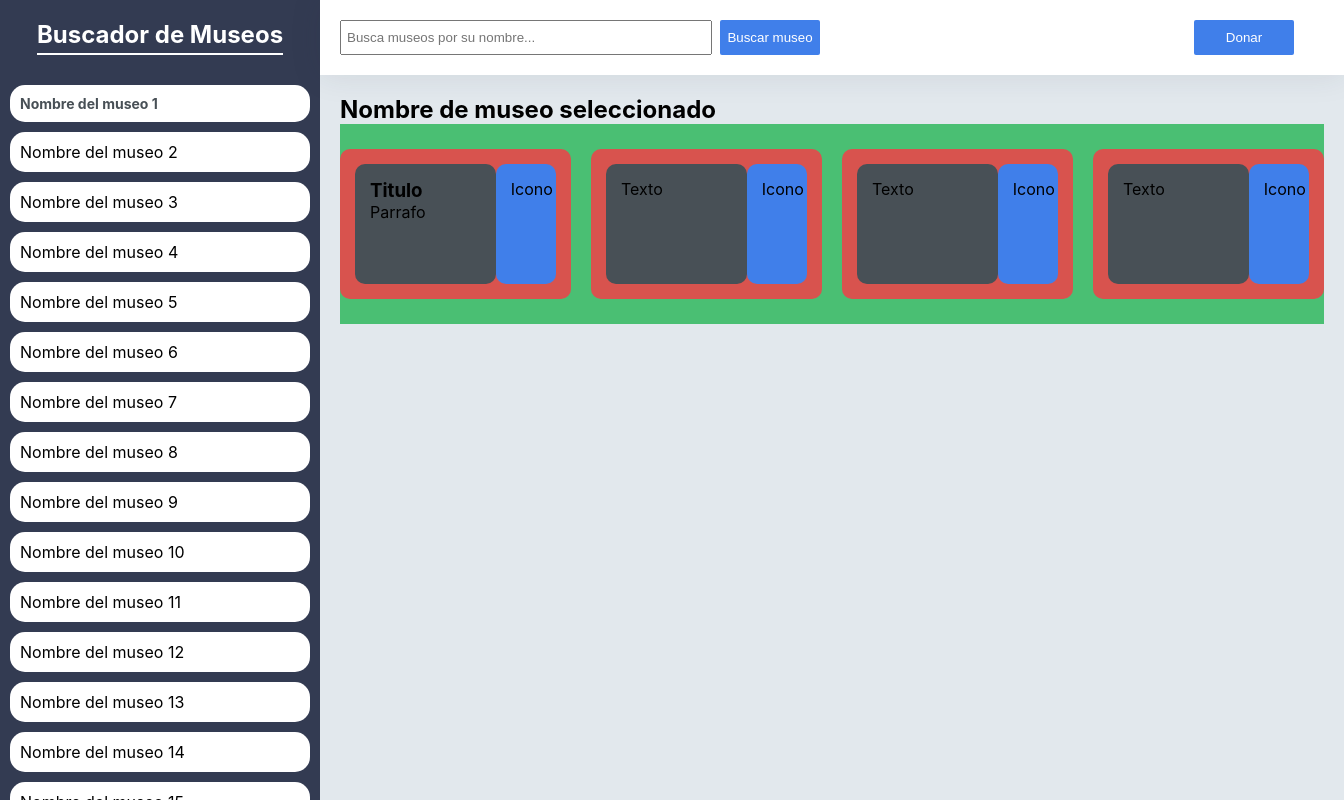
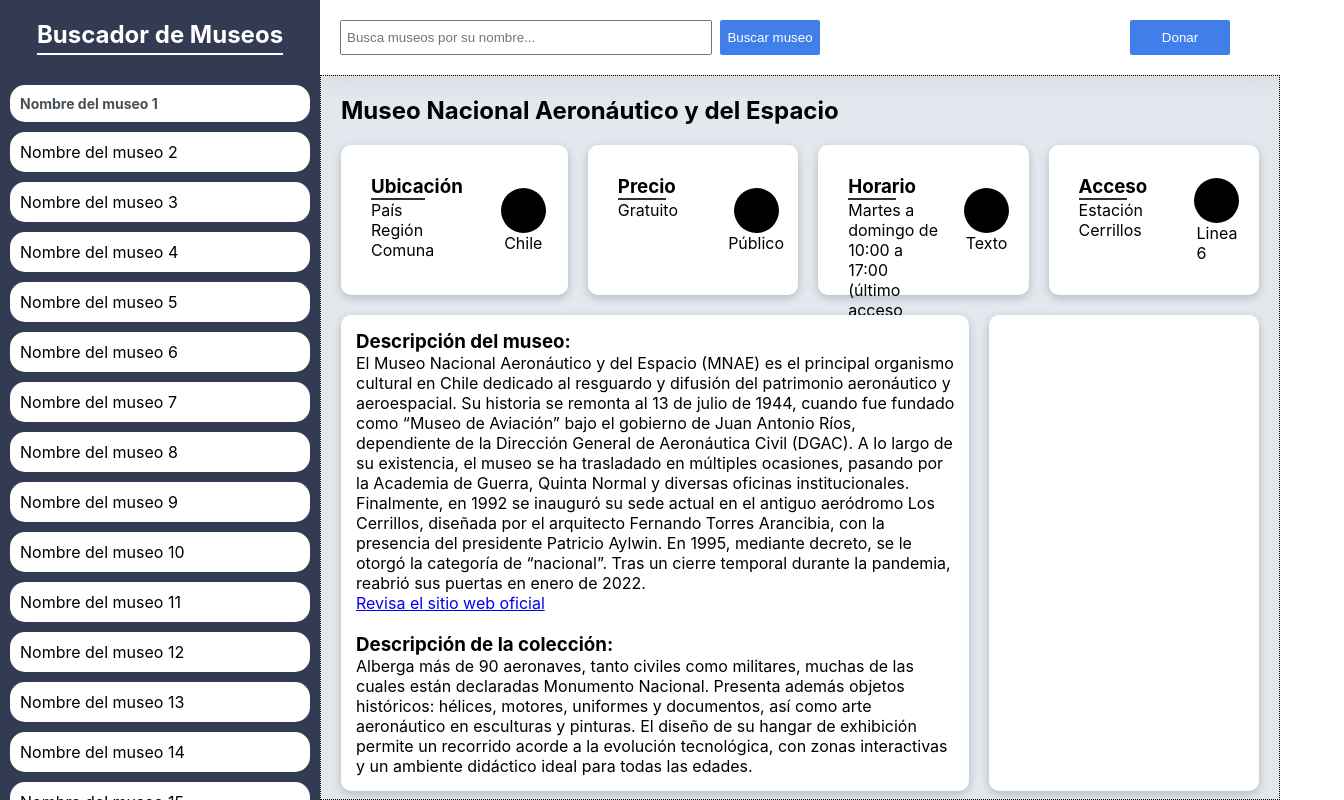
Before and after one commit to pschonffeldt/museos2, a React (Vite) app: page / in a window 1280 px wide. Shown: the whole page, 1344 px wide, since content can reach past the window. Built offline with nearby package versions, Linux system fonts and the light colour scheme.

Commit message:
Add extra markup for museum details

```diff
--- a/src/components/Details.tsx
+++ b/src/components/Details.tsx
@@ -5,29 +5,94 @@ export default function Details({ children }: { children: React.ReactNode }) {
   return (
     <div className="details-container">
       <div className="details-container-layout">
-        <div className="">
-          <h2>Nombre de museo seleccionado</h2>
+        <div className="details-title-container">
+          <h2>Museo Nacional Aeronáutico y del Espacio</h2>
         </div>
         <div className="museum-summary-cards">
           <div className="museum-summary-card">
             <div className="museum-summary-card-text">
-              <h3>Titulo</h3>
-              <p>Parrafo</p>
+              <h3 className="museum-summary-card-title">Ubicación</h3>
+              <p>País</p>
+              <p>Región</p>
+              <p>Comuna</p>{" "}
             </div>
-            <div className="museum-summary-card-icon">Icono</div>
+            <div className="museum-summary-card-icon">
+              <div className="summary-card-icon"></div>
+              <p>Chile</p>
+            </div>
           </div>
           <div className="museum-summary-card">
-            <div className="museum-summary-card-text">Texto</div>
-            <div className="museum-summary-card-icon">Icono</div>
+            <div className="museum-summary-card-text">
+              <h3 className="museum-summary-card-title">Precio</h3>
+              <p>Gratuito</p>
+            </div>
+            <div className="museum-summary-card-icon">
+              <div className="summary-card-icon"></div>
+              <p>Público</p>
+            </div>
           </div>
           <div className="museum-summary-card">
-            <div className="museum-summary-card-text">Texto</div>
-            <div className="museum-summary-card-icon">Icono</div>
+            <div className="museum-summary-card-text">
+              <h3 className="museum-summary-card-title">Horario</h3>
+              <p>Martes a domingo de 10:00 a 17:00 (último acceso 16:30)</p>
+            </div>
+            <div className="museum-summary-card-icon">
+              <div className="summary-card-icon"></div>
+              <p>Texto</p>
+            </div>
           </div>
           <div className="museum-summary-card">
-            <div className="museum-summary-card-text">Texto</div>
-            <div className="museum-summary-card-icon">Icono</div>
+            <div className="museum-summary-card-text">
+              <h3 className="museum-summary-card-title">Acceso</h3>
+              <p>Estación Cerrillos</p>
+            </div>
+            <div className="museum-summary-card-icon">
+              <div className="summary-card-icon"></div>
+              <p>Linea 6</p>
+            </div>
           </div>
+        </div>
+
+        <div className="museum-details-cards">
+          <div className="museum-details-card-column c70">
+            <div className="museum-description">
+              <h3>Descripción del museo:</h3>
+              <p>
+                El Museo Nacional Aeronáutico y del Espacio (MNAE) es el
+                principal organismo cultural en Chile dedicado al resguardo y
+                difusión del patrimonio aeronáutico y aeroespacial. Su historia
+                se remonta al 13 de julio de 1944, cuando fue fundado como
+                “Museo de Aviación” bajo el gobierno de Juan Antonio Ríos,
+                dependiente de la Dirección General de Aeronáutica Civil (DGAC).
+                A lo largo de su existencia, el museo se ha trasladado en
+                múltiples ocasiones, pasando por la Academia de Guerra, Quinta
+                Normal y diversas oficinas institucionales. Finalmente, en 1992
+                se inauguró su sede actual en el antiguo aeródromo Los
+                Cerrillos, diseñada por el arquitecto Fernando Torres Arancibia,
+                con la presencia del presidente Patricio Aylwin. En 1995,
+                mediante decreto, se le otorgó la categoría de “nacional”. Tras
+                un cierre temporal durante la pandemia, reabrió sus puertas en
+                enero de 2022.
+              </p>
+              <a href="https://museoaeronautico.dgac.gob.cl/">
+                Revisa el sitio web oficial
+              </a>
+            </div>
+            <div className="museum-collection">
+              <h3>Descripción de la colección:</h3>
+              <p>
+                Alberga más de 90 aeronaves, tanto civiles como militares,
+                muchas de las cuales están declaradas Monumento Nacional.
+                Presenta además objetos históricos: hélices, motores, uniformes
+                y documentos, así como arte aeronáutico en esculturas y
+                pinturas. El diseño de su hangar de exhibición permite un
+                recorrido acorde a la evolución tecnológica, con zonas
+                interactivas y un ambiente didáctico ideal para todas las
+                edades.
+              </p>
+            </div>
+          </div>
+          <div className="museum-details-card-column c30"></div>
         </div>
         {children}
       </div>
--- a/src/index.css
+++ b/src/index.css
@@ -118,7 +118,7 @@ body {
 .result-container {
   padding: 10px;
   background-color: var(--color-white);
-  width: 300px;
+  width: 100%;
   height: 50px;
   display: flex;
   flex-direction: column;
@@ -143,13 +143,15 @@ body {
 .content {
   display: flex;
   flex-direction: column;
+  width: 100%;
 }
 
 .nav-top {
   display: flex;
   flex-direction: row;
   justify-content: start;
-  width: 80vw;
+  /* width: 80vw; */
+  width: 100%;
   height: 75px;
   background-color: var(--color-white);
   z-index: 1;
@@ -238,13 +240,22 @@ body {
 .details-container {
   width: 100%;
   height: 100vh;
-  background-color: var(--color-red);
+  background-color: var(--color-gray);
+  overflow-y: auto; /* ← enable the scrollbar when needed */
+  /* border: dotted 1px black; */
 }
 
 .details-container-layout {
   padding: 20px;
-  background-color: var(--color-gray);
   height: 100%;
+  border: dotted 1px black;
+  display: flex;
+  flex-direction: column;
+  gap: 20px;
+}
+
+.details-title-container {
+  /* border: dotted 1px black; */
 }
 
 /* Summary cards */
@@ -253,231 +264,92 @@ body {
   display: flex;
   align-items: center;
   flex-direction: row;
-  background-color: var(--color-darkgreen);
-  height: 200px;
+  height: 150px;
   width: 100%;
   gap: 20px;
+  /* border: dotted 1px black; */
 }
 
 .museum-summary-card {
   display: flex;
   flex-direction: row;
-  background-color: var(--color-darkred);
+  background-color: var(--color-white);
   height: 150px;
   width: 25%;
   border-radius: 10px;
   padding: 15px;
+  box-shadow: 0 3px 10px rgb(0 0 0 / 0.2);
+  /* border: dotted 1px black; */
 }
 
 .museum-summary-card-text {
   display: flex;
   flex-direction: column;
-  background-color: var(--color-darkestgray);
   height: 100%;
   width: 70%;
-  border-radius: 10px;
   padding: 15px;
+  /* border: dotted 1px black; */
+}
+
+.museum-summary-card-title {
+}
+
+.museum-summary-card-title::after {
+  content: "";
+  display: block;
+  width: 50%;
+  height: 2px;
+  background-color: var(--color-darkblue);
 }
 
 .museum-summary-card-icon {
   display: flex;
-  flex-direction: row;
-  background-color: var(--color-lightblue);
-  height: 100%;
-  width: 30%;
-  border-radius: 10px;
-  padding: 15px;
-}
-
-/* old */
-
-/* Topbar */
-
-.top-bar {
-  width: 100vw;
-  height: 75px;
-  background-color: var(--color-white);
-  display: flex;
-  flex-direction: row;
-  justify-content: flex-start;
-}
-
-/* Title container */
-
-/* Action button container */
-
-.action-bar-container {
-  width: 50%;
-  height: 75px;
-  display: flex;
-  justify-content: end;
-  align-items: center;
-}
-
-/* Sidebar results */
-
-.museum-card {
-  padding: 10px;
-  background-color: var(--color-white);
-  width: 300px;
-  height: 50px;
-  display: flex;
   flex-direction: column;
   align-items: center;
   justify-content: center;
-  text-align: start;
-  gap: 10px;
-  border-radius: 15px;
-  cursor: pointer;
+  height: 100%;
+  width: 30%;
+  padding: 15px;
+  /* border: dotted 1px black; */
 }
 
-.museum-card-title {
-  color: var(--color-darkestgray);
-  font-size: 14px;
-  text-align: left;
-  width: 100%;
+.summary-card-icon {
+  background-color: black;
+  height: 45px;
+  width: 45px;
+  border-radius: 100px;
 }
 
-.museum-card {
-  padding: 10px;
-  background-color: var(--color-white);
-  width: 100%; /* so it fills parent width */
+.museum-details-cards {
+  display: flex;
+  align-items: center;
+  flex-direction: row;
+  height: 100%;
+  width: 100%;
+  gap: 20px;
+  /* border: dotted 1px black; */
+}
+
+.museum-details-card-column {
   display: flex;
   flex-direction: column;
-  align-items: flex-start; /* aligns items to the left */
-  justify-content: center;
-  gap: 10px;
-  border-radius: 15px;
+  background-color: var(--color-white);
+  height: 100%;
+  gap: 20px;
+  border-radius: 10px;
+  padding: 15px;
+  box-shadow: 0 3px 10px rgb(0 0 0 / 0.2);
+  /* border: dotted 1px black; */
+}
+.c70 {
+  width: 70%;
+}
+.c30 {
+  width: 30%;
 }
 
-/* Container */
-
-/* Museum details */
-
-.museum-details {
-  width: 81%;
+.museum-description {
 }
 
-.museum-details-container {
-  padding: 20px;
-  display: flex;
-  flex-direction: column;
-  gap: 30px;
+.museum-collection {
 }
-
-.museum-details-title {
-  width: 100%;
-}
-
-.museum-stats-container {
-  display: flex;
-  flex-direction: row;
-  justify-content: space-between;
-  gap: 20px;
-  width: 100%;
-}
-
-.museum-stats {
-  padding: 15px;
-  width: 32%;
-  padding-left: 20px;
-  height: 150px;
-  border-radius: 15px;
-  background-color: var(--color-white);
-}
-
-.museum-details-description {
-  display: flex;
-  flex-direction: column;
-  gap: 20px;
-  width: 100%;
-  justify-content: space-around;
-  background-color: var(--color-white);
-  border-radius: 15px;
-  padding: 15px;
-}
-.museum-details-collections {
-  display: flex;
-  flex-direction: column;
-  gap: 20px;
-  width: 100%;
-  justify-content: space-around;
-  background-color: var(--color-white);
-  border-radius: 15px;
-  padding: 15px;
-}
-
-/* Toggle switch */
-
-.button-cover,
-.knobs,
-.layer {
-  position: absolute;
-  top: 0;
-  right: 0;
-  bottom: 0;
-  left: 0;
-}
-
-.button {
-  position: relative;
-  width: 74px;
-  height: 35px;
-  margin: 0 auto;
-  overflow: hidden;
-}
-
-.button.r .layer {
-  border-radius: 100px;
-  justify-content: end;
-}
-
-.checkbox {
-  position: relative;
-  width: 100%;
-  height: 100%;
-  padding: 0;
-  margin: 0;
-  opacity: 0;
-  cursor: pointer;
-  z-index: 3;
-}
-
-.knobs {
-  z-index: 2;
-}
-
-.layer {
-  width: 100%;
-  background-color: var(--color-lightblue);
-  transition: 0.3s ease all;
-  z-index: 1;
-}
-
-#button-3 .knobs:before {
-  content: "Dark";
-  position: absolute;
-  top: 0;
-  left: 0;
-  width: 35px;
-  height: 35px;
-  color: #fff;
-  font-size: 10px;
-  font-weight: bold;
-  text-align: center;
-  line-height: 1;
-  padding: 14px 4px;
-  background-color: var(--color-middarkblue);
-  border-radius: 50%;
-  transition: 0.3s ease all;
-}
-
-#button-3 .checkbox:checked + .knobs:before {
-  content: "Light";
-  left: 39px;
-  background-color: var(--color-darkred);
-}
-
-#button-3 .checkbox:checked ~ .layer {
-  background-color: var(--color-red);
-}
```
